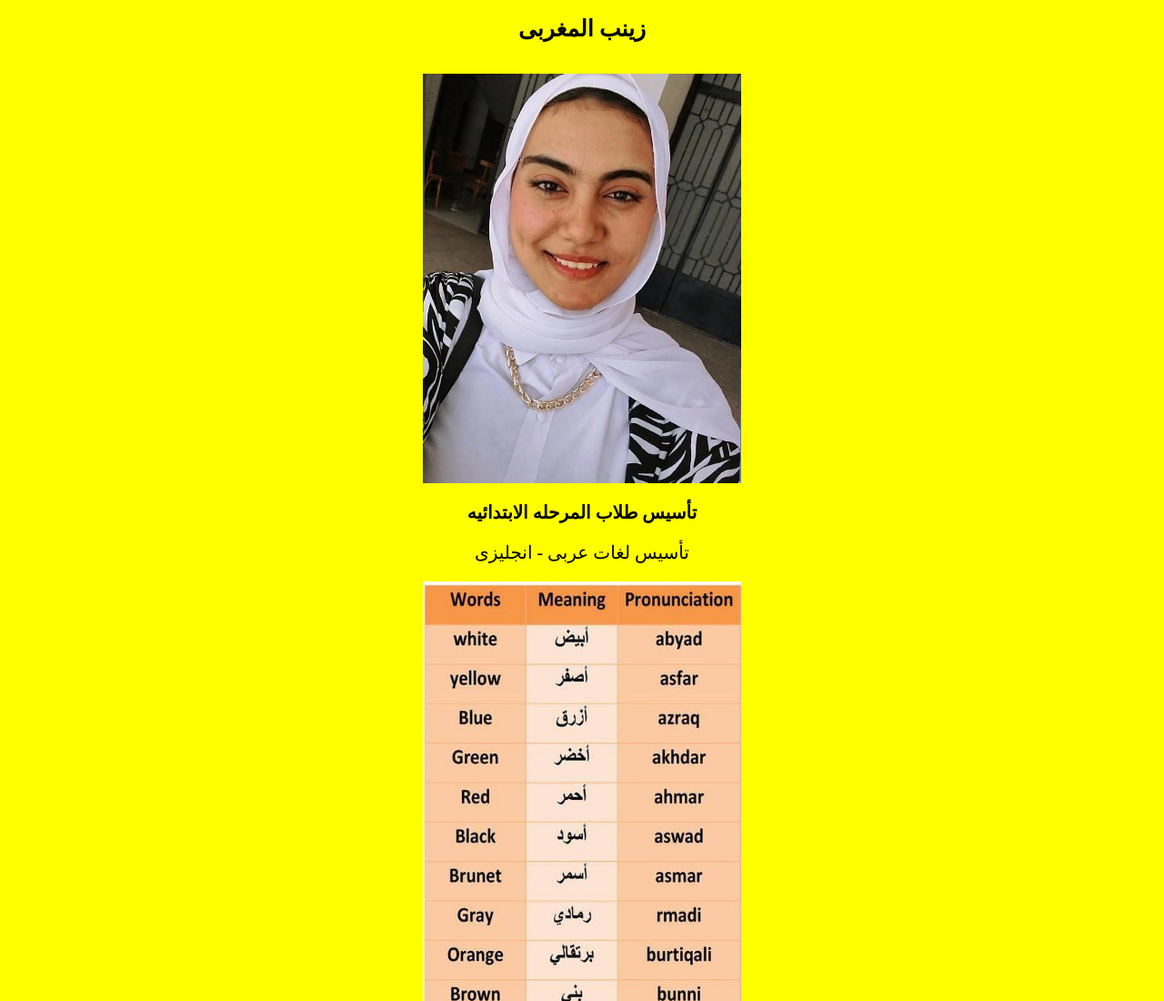
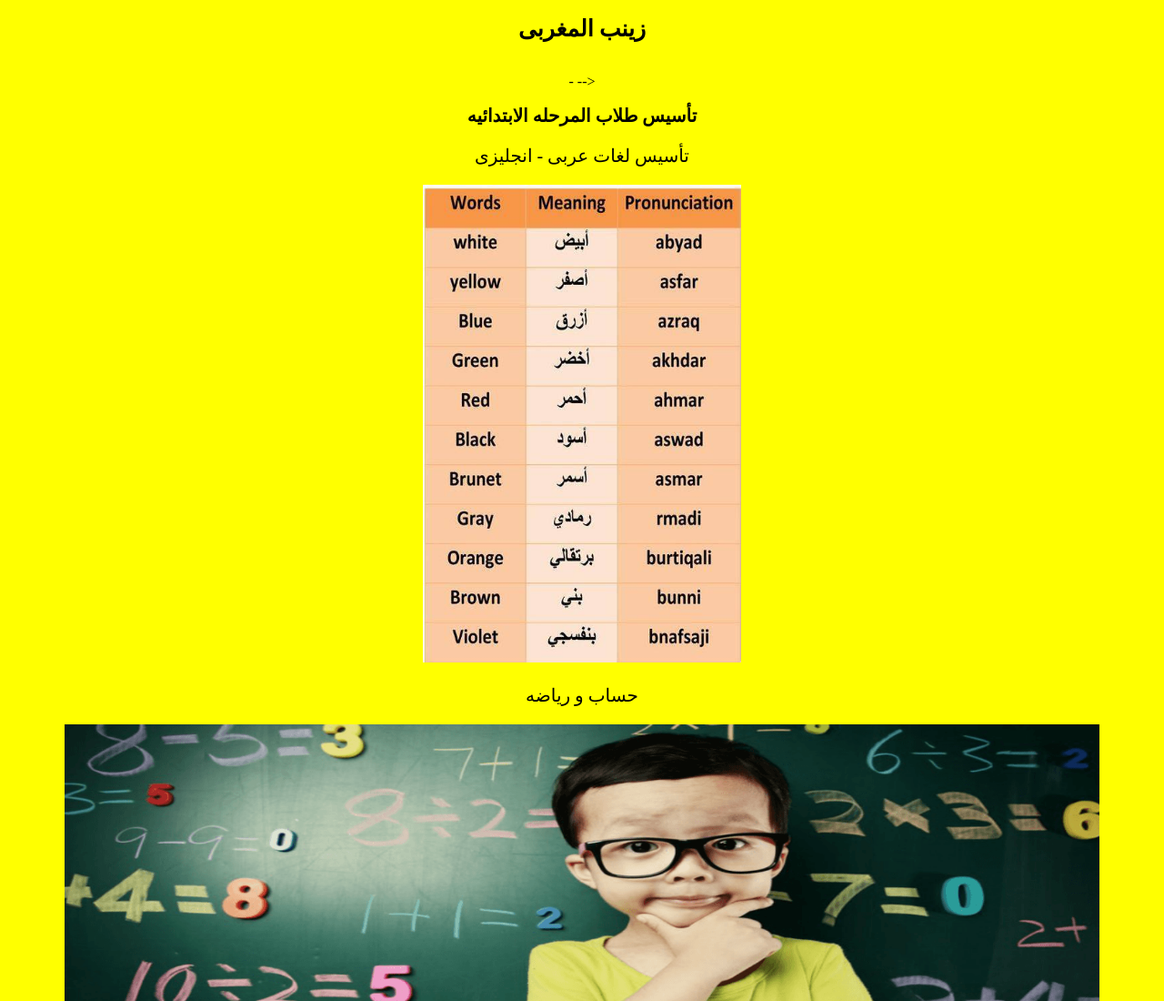
Before and after one commit to mohamedhaffiz/zeinab, a plain HTML site: page index.html in a window 1280 px wide. Shown: the top 1100 px of the page at 91% size. Drawn offline with Linux system fonts and the light colour scheme.

Commit message:
Update index.html

```diff
--- a/index.html
+++ b/index.html
@@ -10,7 +10,7 @@
 
     <h1>زينب المغربى</h1>
     <br>
-    <img id="zei" src="./Assets/Images/339565114_617233416933532_630458658658377339_n.jpg    "/>
+    <! -- <img id="zei" src="./Assets/Images/339565114_617233416933532_630458658658377339_n.jpg    "/>- -->
     <br>
     <h2>تأسيس طلاب المرحله الابتدائيه</h2>
 
```
